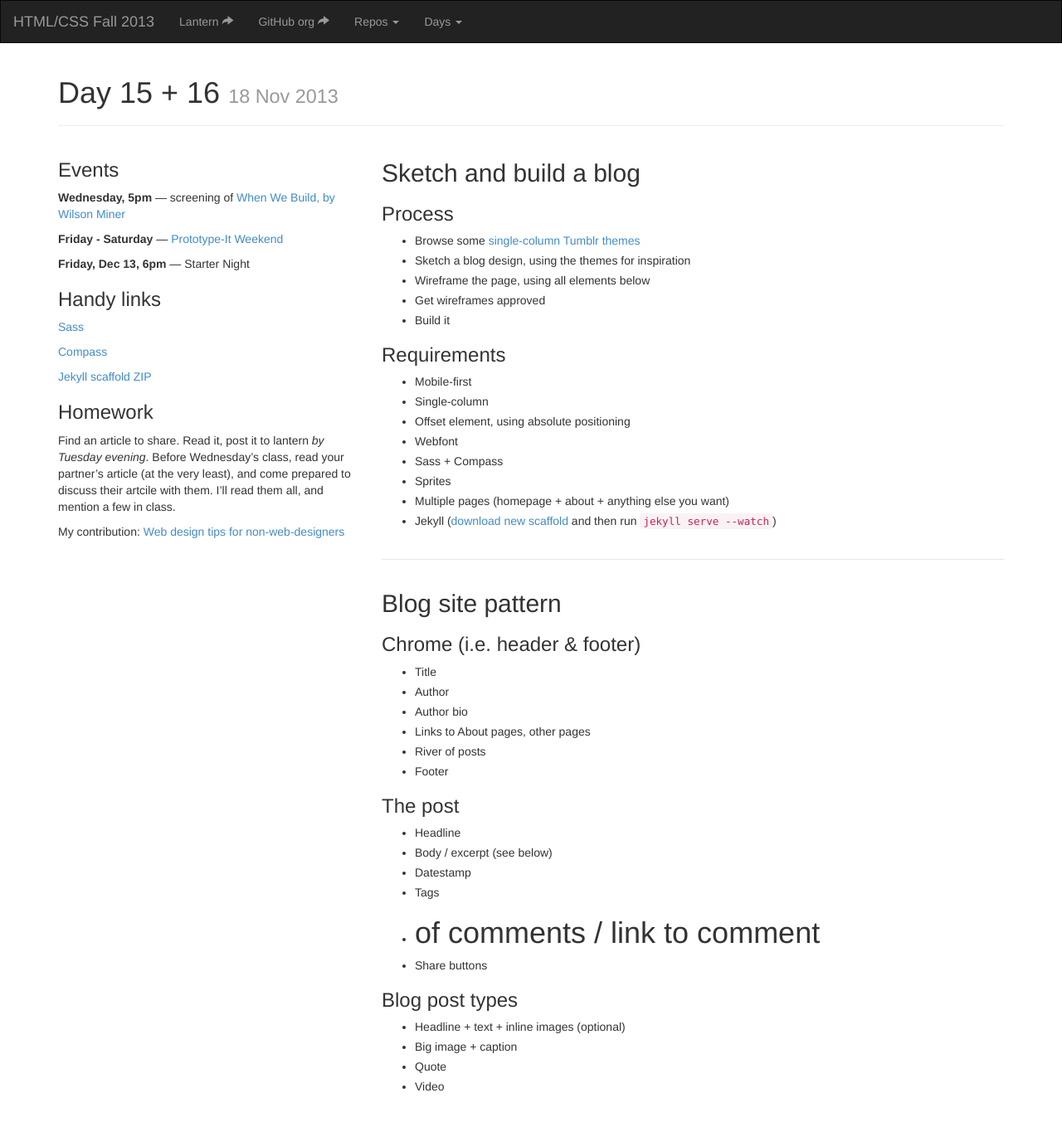
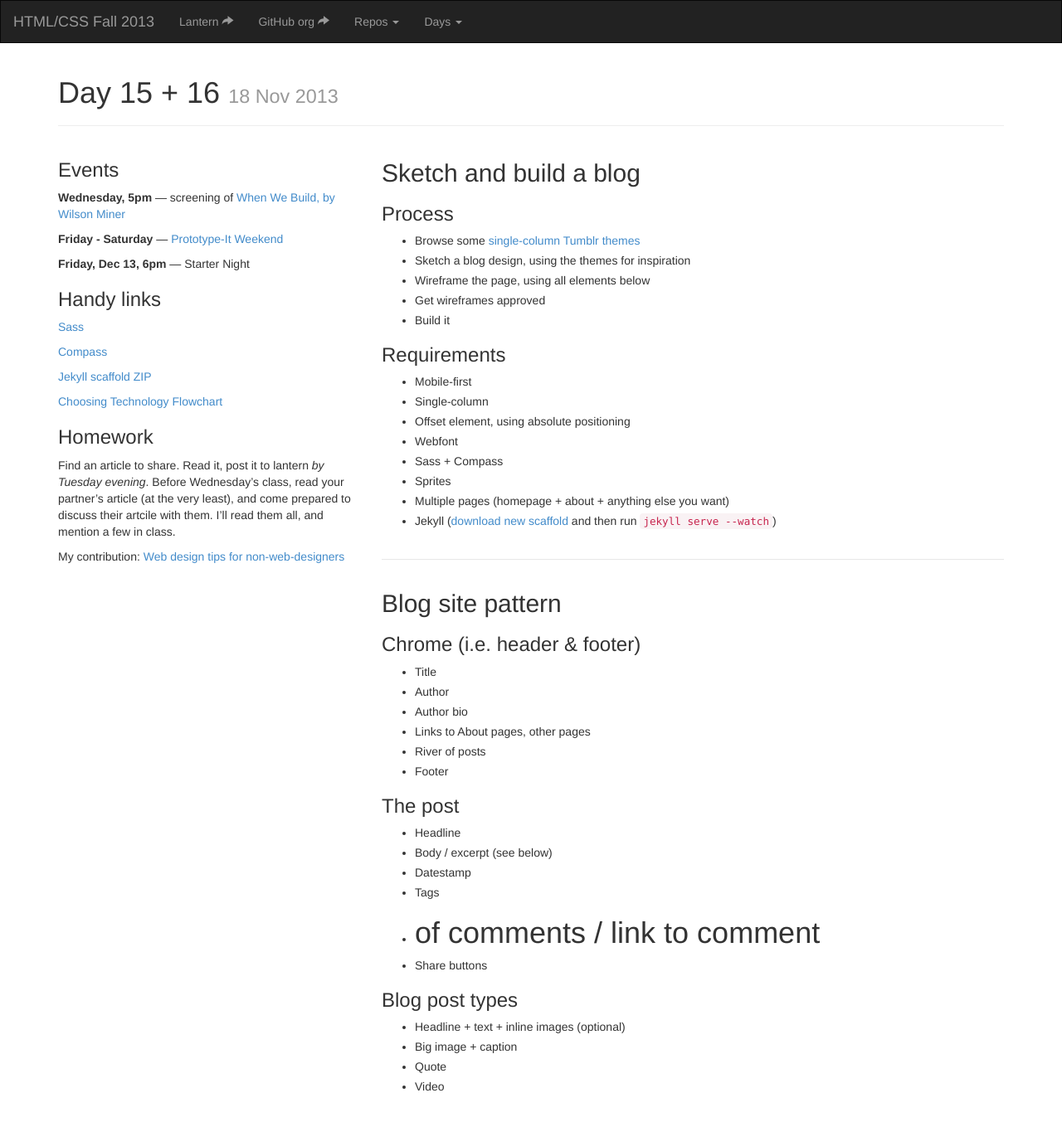
Before and after one commit to tsl-frontend/tsl-frontend.github.io, a Jekyll site: the page built from _posts/2013-11-18-15.md, in a window 1280 px wide. Shown: the whole page at 83% size. Built offline with Jekyll 4.4.1, drawn with Linux system fonts in a browser that asks for light colours; nearby versions of some CDN libraries; Markdown is read by kramdown in place of the engine named in the settings.

Commit message:
Added technology flowchart

```diff
--- a/_posts/2013-11-18-15.md
+++ b/_posts/2013-11-18-15.md
@@ -12,6 +12,7 @@ links:
     - "[Sass](http://sass-lang.com/)"
     - "[Compass](http://compass-style.org/)"
     - "[Jekyll scaffold ZIP](https://github.com/tsl-frontend/scaffold/archive/jekyll.zip)"
+    - "[Choosing Technology Flowchart](http://goo.gl/RYoqdw)"
 screencasts:
 homework:
     - Find an article to share. Read it, post it to lantern _by Tuesday evening_. Before Wednesday's class, read your partner’s article (at the very least), and come prepared to discuss their artcile with them. I’ll read them all, and mention a few in class.
```
